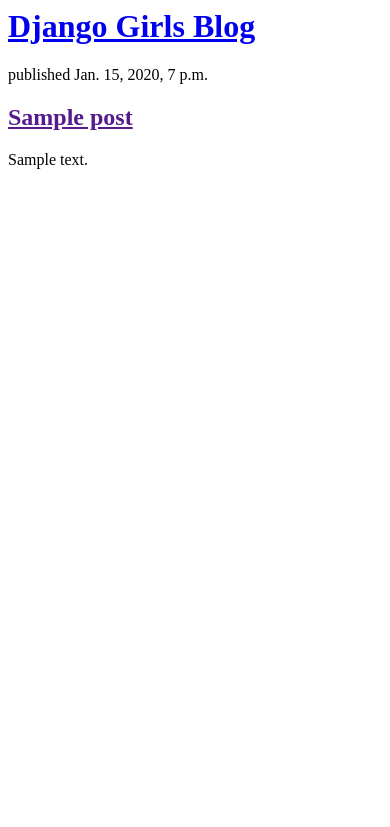
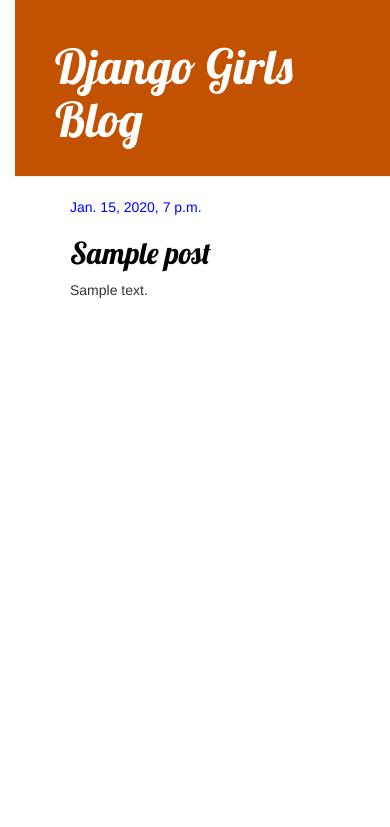
Before and after one commit to TaiseiShimoyama/my-first-blog, a Django app: page / in a window 390 px wide. Shown: the top 827 px of the page. Run offline with Django 3.2, Linux system fonts and the light colour scheme; tables that the repository leaves empty hold one stand-in row (values such as "Sample post"); some libraries are stand-ins or nearby versions.

Commit message:
Added view and template for detailed blog post as well as CSS for the site.

```diff
--- /dev/null
+++ b/blog/static/css/blog.css
@@ -0,0 +1,55 @@
+h1 a, h2 a {
+    color: #C25100;
+    font-family: 'Lobster';
+}
+
+body {
+    padding-left: 15px;
+}
+
+.page-header {
+    background-color: #C25100;
+    margin-top: 0;
+    padding: 20px 20px 20px 40px;
+}
+
+.page-header h1, .page-header h1 a, .page-header h1 a:visited, .page-header h1 a:active {
+    color: #ffffff;
+    font-size: 36pt;
+    text-decoration: none;
+}
+
+.content {
+    margin-left: 40px;
+}
+
+h1, h2, h3, h4 {
+    font-family: 'Lobster', cursive;
+}
+
+.date {
+    color: blue;
+}
+
+.save {
+    float: right;
+}
+
+.post-form textarea, .post-form input {
+    width: 100%;
+}
+
+.top-menu, .top-menu:hover, .top-menu:visited {
+    color: #ffffff;
+    float: right;
+    font-size: 26pt;
+    margin-right: 20px;
+}
+
+.post {
+    margin-bottom: 70px;
+}
+
+.post h2 a, .post h2 a:visited {
+    color: #000000;
+}
--- /dev/null
+++ b/blog/templates/blog/base.html
@@ -0,0 +1,24 @@
+{% load static %}
+<html>
+    <head>
+        <title>Django Girls blog</title>
+        <link rel="stylesheet" href="//maxcdn.bootstrapcdn.com/bootstrap/3.2.0/css/bootstrap.min.css">
+        <link rel="stylesheet" href="//maxcdn.bootstrapcdn.com/bootstrap/3.2.0/css/bootstrap-theme.min.css">
+        <link href="//fonts.googleapis.com/css?family=Lobster&subset=latin,latin-ext" rel="stylesheet" type="text/css">
+        <link rel="stylesheet" href="{% static 'css/blog.css' %}">
+    </head>
+    <body>
+        <div class="page-header">
+            <h1><a href="/">Django Girls Blog</a></h1>
+        </div>
+
+        <div class="content container">
+            <div class="row">
+                <div class="col-md-8">
+                {% block content %}
+                {% endblock %}
+                </div>
+            </div>
+        </div>
+    </body>
+</html>
--- a/blog/templates/blog/post_list.html
+++ b/blog/templates/blog/post_list.html
@@ -1,19 +1,13 @@
-<html>
-    <head>
-        <title>Shimoyama's blog</title>
-    </head>
-    <body>
-        <div>
-            <h1><a href="/">Django Girls Blog</a></h1>
+{% extends 'blog/base.html' %}
+
+{% block content %}
+    {% for post in posts %}
+        <div class="post">
+            <div class="date">
+                {{ post.published_date }}
+            </div>
+            <h2><a href="{% url 'post_detail' pk=post.pk %}">{{ post.title }}</a></h2>
+            <p>{{ post.text|linebreaksbr }}</p>
         </div>
-
-        {% for post in posts%}
-            <div>
-                <p>published {{ post.published_date }}</p>
-                <h2><a href="">{{ post.title }}</a></h2>
-                <p>{{ post.text|linebreaksbr }}</p>
-            </div>
-        {% endfor %}
-
-    </body>
-</html>
+    {% endfor %}
+{% endblock %}
--- a/blog/urls.py
+++ b/blog/urls.py
@@ -2,5 +2,6 @@
 from . import views
 
 urlpatterns = [
-    path('', views.post_list, name='post_list')
+    path('', views.post_list, name='post_list'),
+    path("post/<int:pk>/", views.post_detail, name="post_detail"),
 ]
--- a/blog/views.py
+++ b/blog/views.py
@@ -1,7 +1,11 @@
-from django.shortcuts import render
 from .models import Post
 from django.utils import timezone
+from django.shortcuts import render, get_object_or_404
 
 def post_list(request):
     posts = Post.objects.filter(published_date__lte=timezone.now()).order_by("published_date")
     return render(request, "blog/post_list.html", {"posts":posts})
+
+def post_detail(request, pk):
+    post = get_object_or_404(Post, pk=pk)
+    return render(request, 'blog/post_detail.html', {'post': post})
```
Also changed, not shown: blog/templates/blog/post_detail.html (added, +13 -0 lines).
